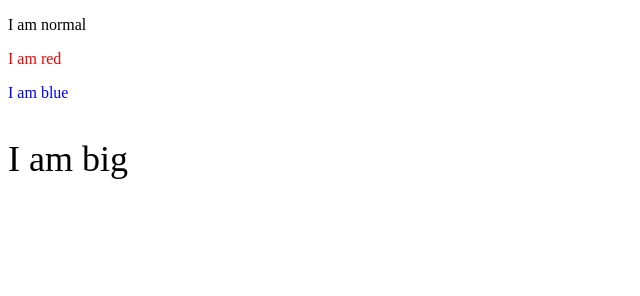
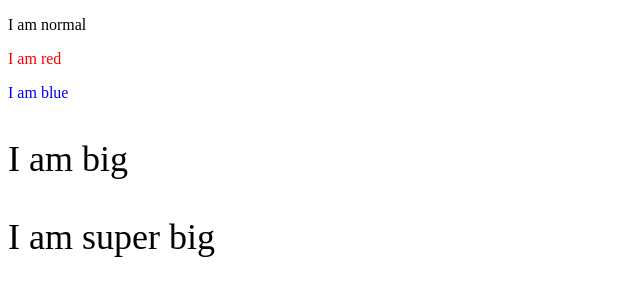
Before and after one commit to qiaojiayu1/newGitTest, a plain HTML site: page test.html in a window 1280 px wide. Shown: the whole page, without its empty margins (0-640 px from the left). Drawn offline with Linux system fonts and the light colour scheme.

Commit message:
added a line in test.html
added a line in test.html

```diff
--- a/test.html
+++ b/test.html
@@ -6,6 +6,7 @@
 <p style="color:red;">I am red</p>
 <p style="color:blue;">I am blue</p>
 <p style="font-size:36px;">I am big</p>
+<p style="font-size:36px;">I am super big</p>
 
 </body>
 </html>
```
